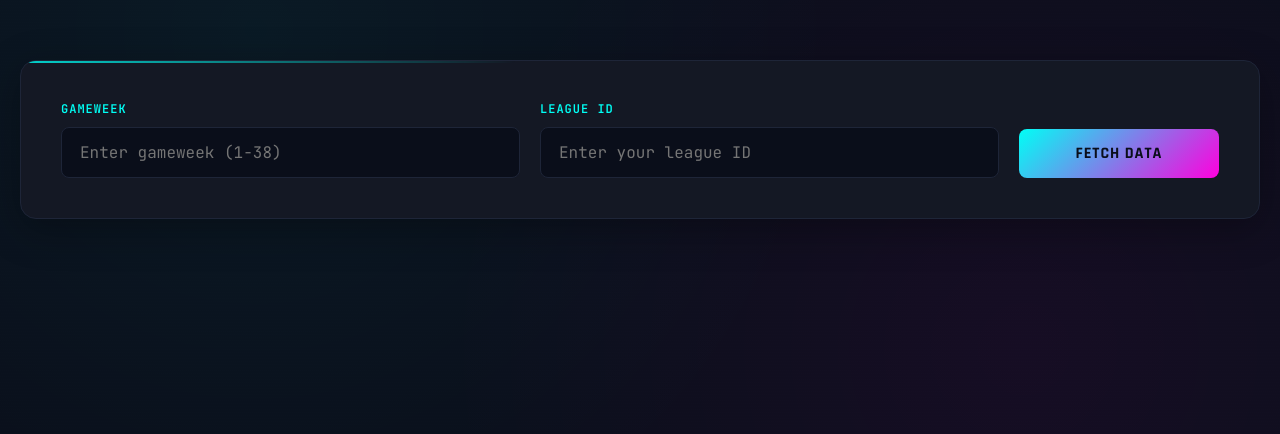
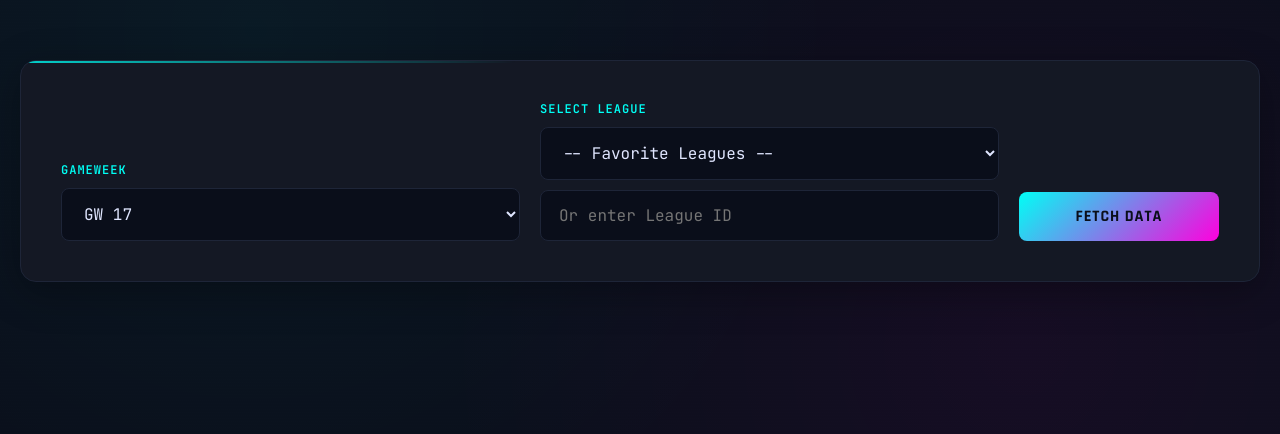
Before and after one commit to ashishtom-amusing/fpl-minileague-runnerv2, a Flask app: page / in a window 1280 px wide. Shown: the part 211-645 px from the top of the page. Run offline with Flask 3, Linux system fonts and the light colour scheme.

Commit message:
Update index.html

```diff
--- a/templates/index.html
+++ b/templates/index.html
@@ -187,10 +187,30 @@
             transition: all 0.3s;
         }
 
-        .input-group input:focus {
+        .input-group select {
+            width: 100%;
+            padding: 14px 18px;
+            background: var(--dark-bg);
+            border: 1px solid var(--border-color);
+            border-radius: 8px;
+            color: var(--text-light);
+            font-family: 'JetBrains Mono', monospace;
+            font-size: 1rem;
+            transition: all 0.3s;
+            cursor: pointer;
+        }
+
+        .input-group input:focus,
+        .input-group select:focus {
             outline: none;
             border-color: var(--neon-cyan);
             box-shadow: 0 0 20px rgba(0, 255, 245, 0.2);
+        }
+
+        .input-group select option {
+            background: var(--dark-bg);
+            color: var(--text-light);
+            padding: 10px;
         }
 
         .btn-fetch {
@@ -691,11 +711,54 @@
                 <div class="form-grid">
                     <div class="input-group">
                         <label for="gameweek">Gameweek</label>
-                        <input type="number" id="gameweek" name="gameweek" min="1" max="38" required placeholder="Enter gameweek (1-38)">
+                        <select id="gameweek" name="gameweek" required>
+                            <option value="">Select Gameweek</option>
+                            <option value="1">GW 1</option>
+                            <option value="2">GW 2</option>
+                            <option value="3">GW 3</option>
+                            <option value="4">GW 4</option>
+                            <option value="5">GW 5</option>
+                            <option value="6">GW 6</option>
+                            <option value="7">GW 7</option>
+                            <option value="8">GW 8</option>
+                            <option value="9">GW 9</option>
+                            <option value="10">GW 10</option>
+                            <option value="11">GW 11</option>
+                            <option value="12">GW 12</option>
+                            <option value="13">GW 13</option>
+                            <option value="14">GW 14</option>
+                            <option value="15">GW 15</option>
+                            <option value="16">GW 16</option>
+                            <option value="17" selected>GW 17</option>
+                            <option value="18">GW 18</option>
+                            <option value="19">GW 19</option>
+                            <option value="20">GW 20</option>
+                            <option value="21">GW 21</option>
+                            <option value="22">GW 22</option>
+                            <option value="23">GW 23</option>
+                            <option value="24">GW 24</option>
+                            <option value="25">GW 25</option>
+                            <option value="26">GW 26</option>
+                            <option value="27">GW 27</option>
+                            <option value="28">GW 28</option>
+                            <option value="29">GW 29</option>
+                            <option value="30">GW 30</option>
+                            <option value="31">GW 31</option>
+                            <option value="32">GW 32</option>
+                            <option value="33">GW 33</option>
+                            <option value="34">GW 34</option>
+                            <option value="35">GW 35</option>
+                            <option value="36">GW 36</option>
+                            <option value="37">GW 37</option>
+                            <option value="38">GW 38</option>
+                        </select>
                     </div>
                     <div class="input-group">
-                        <label for="league_id">League ID</label>
-                        <input type="number" id="league_id" name="league_id" required placeholder="Enter your league ID">
+                        <label for="league_selector">Select League</label>
+                        <select id="league_selector" onchange="handleLeagueSelection()">
+                            <option value="">-- Favorite Leagues --</option>
+                        </select>
+                        <input type="number" id="league_id" name="league_id" required placeholder="Or enter League ID" style="margin-top: 10px;">
                     </div>
                     <button type="submit" class="btn-fetch" id="fetchBtn">
                         Fetch Data
@@ -781,6 +844,37 @@
         const progressDetails = document.getElementById('progressDetails');
 
         let currentData = null;
+
+        // Load favorite leagues from backend
+        async function loadFavoriteLeagues() {
+            try {
+                const response = await fetch('/favorite-leagues');
+                const leagues = await response.json();
+
+                const selector = document.getElementById('league_selector');
+                leagues.forEach(league => {
+                    const option = document.createElement('option');
+                    option.value = league.id;
+                    option.textContent = league.name;
+                    selector.appendChild(option);
+                });
+            } catch (error) {
+                console.error('Failed to load favorite leagues:', error);
+            }
+        }
+
+        // Handle league selection from dropdown
+        function handleLeagueSelection() {
+            const selector = document.getElementById('league_selector');
+            const leagueIdInput = document.getElementById('league_id');
+
+            if (selector.value) {
+                leagueIdInput.value = selector.value;
+            }
+        }
+
+        // Load favorites on page load
+        loadFavoriteLeagues();
 
         form.addEventListener('submit', async (e) => {
             e.preventDefault();
```
